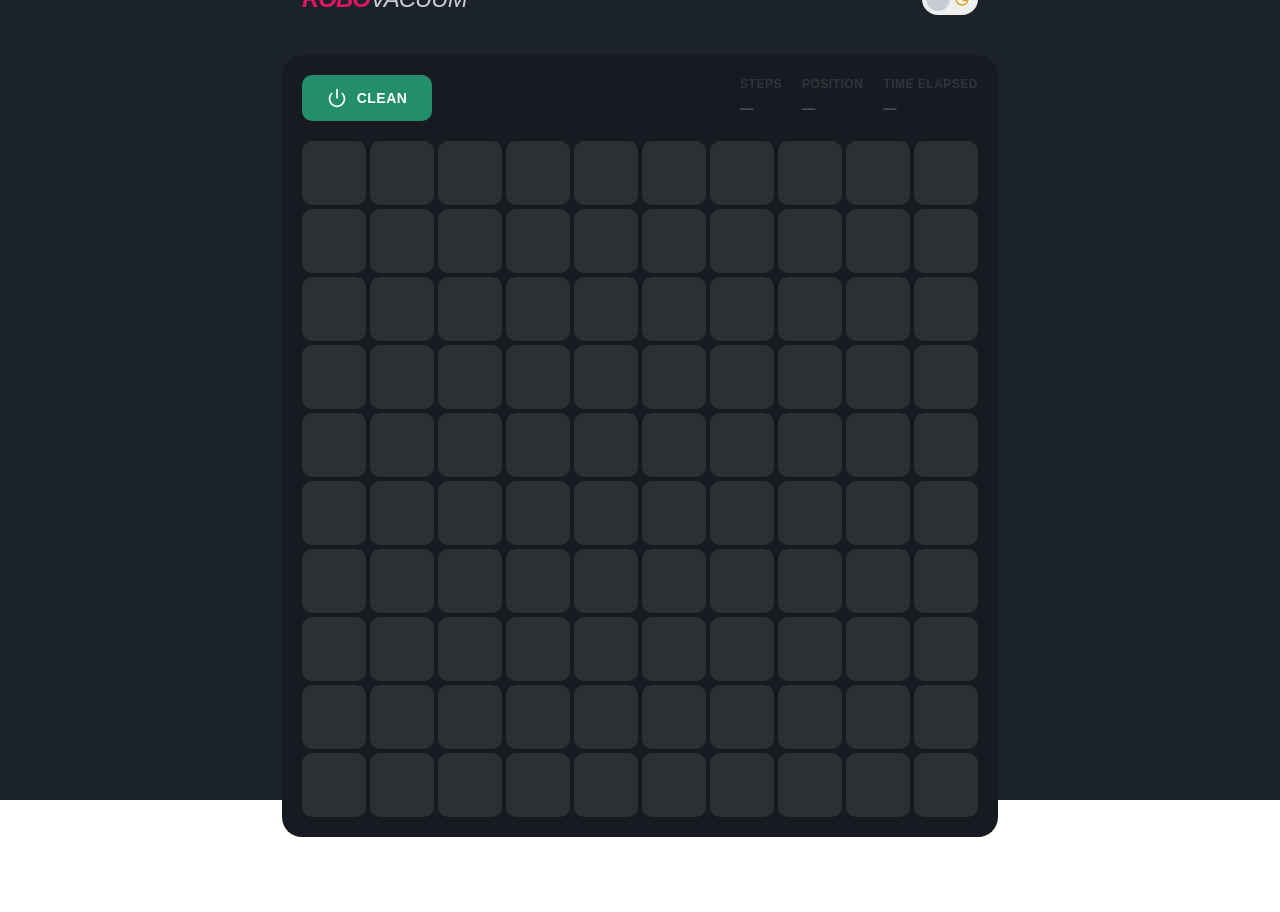
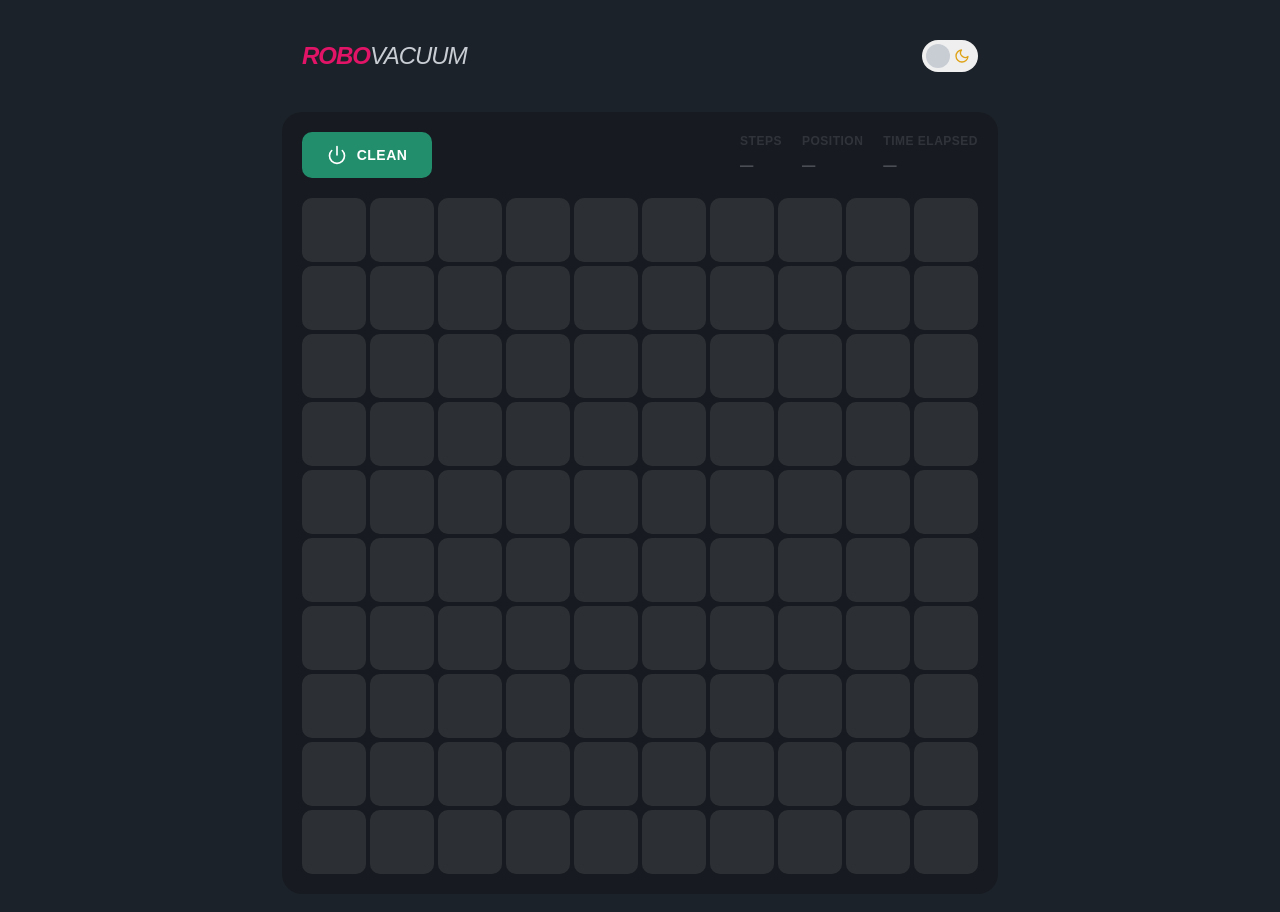
Before and after one commit to NordlingDev/robovacuum, a React (Create React App) app: page / in a window 1280 px wide. Shown: the top 912 px of the page. Before the commit the page ends 837 px from the top, so only its background shows below. Built offline with nearby package versions, Linux system fonts and the light colour scheme.

Commit message:
Fix app layout

```diff
--- a/src/app/app.styled.ts
+++ b/src/app/app.styled.ts
@@ -13,6 +13,17 @@ export const GlobalStyle = createGlobalStyle`
         font-size: 16px;
         font-weight: 400;
         cursor: default;
+
+        ${({ theme }) => css`
+            background: ${conditional(theme.colorScheme, {
+                dark: color("dark"),
+                light: color("light_lighter"),
+            })};
+            color: ${conditional(theme.colorScheme, {
+                dark: color("light"),
+                light: color("dark"),
+            })};
+        `}
     }
 
     *, *::before, *::after {
@@ -28,8 +39,8 @@ export const Root = styled.div`
     display: flex;
     justify-content: center;
     align-items: center;
-    width: 100vw;
-    height: 100vh;
+    min-height: 100vh;
+    padding: ${styles.spacing}px;
     transition: ${transition("background", {
         duration: transition.Duration.Medium,
     })};
@@ -52,6 +63,8 @@ export const Header = styled(views.Header)`
     margin-bottom: ${styles.spacing}px;
 `;
 
-export const Main = styled.main``;
+export const Main = styled.main`
+    margin-bottom: ${styles.spacing}px;
+`;
 
 export const Room = styled(views.Room)``;
```
